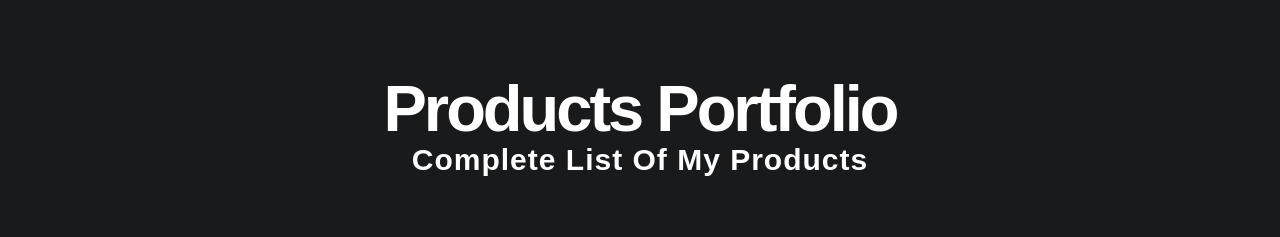
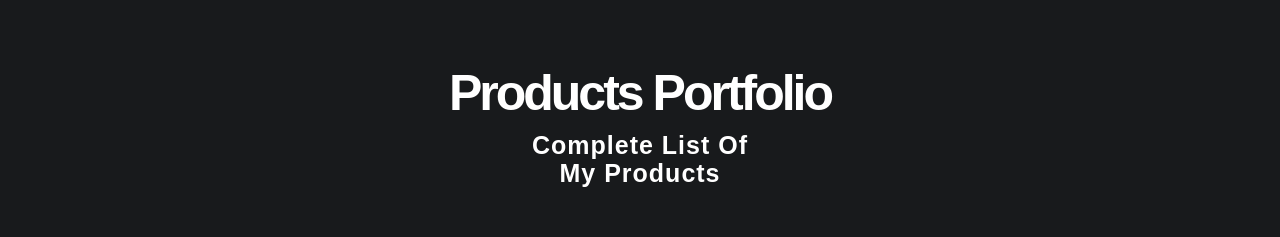
Before and after one commit to michalzagrodzki/Simple-Vue-App, a Vue app: page /portfolio in a window 1280 px wide. Shown: the part 131-368 px from the top of the page. Built offline with nearby package versions, Linux system fonts and the light colour scheme; a web font is replaced by a local one.

Commit message:
Update styles for Portfolio header

```diff
--- a/src/components/Portfolio.vue
+++ b/src/components/Portfolio.vue
@@ -77,7 +77,7 @@ export default {
   h1 {
     color: map-get($font-basic-colors, "light");
     font: {
-      size: 65px;
+      size: 50px;
       weight: 700;
       family: $font-primary;
     }
@@ -86,19 +86,20 @@ export default {
     width: 100%;
     text-align: center;
     letter-spacing: -3px;
+    margin-bottom: 15px;
   }
 
   h2 {
     color: map-get($font-basic-colors, "light");
     font: {
-      size: 30px;
+      size: 25px;
       weight: 700;
       family: $font-primary;
     }
-    line-height: 1.3;
+    line-height: 1.1;
     font-family: $font-primary;
     text-transform: capitalize;
-    width: 100%;
+    width: 20vw;
     text-align: center;
     letter-spacing: 1px;
   }
```
